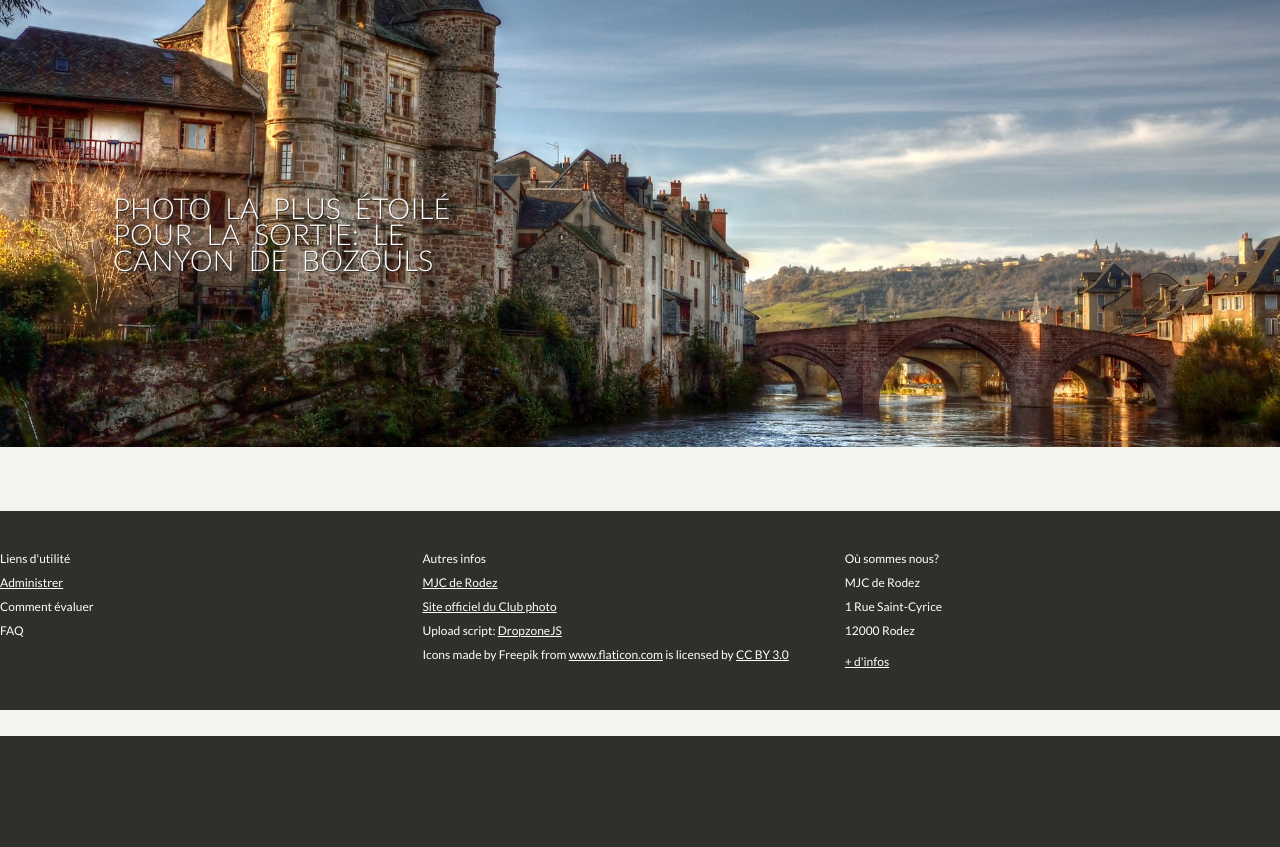
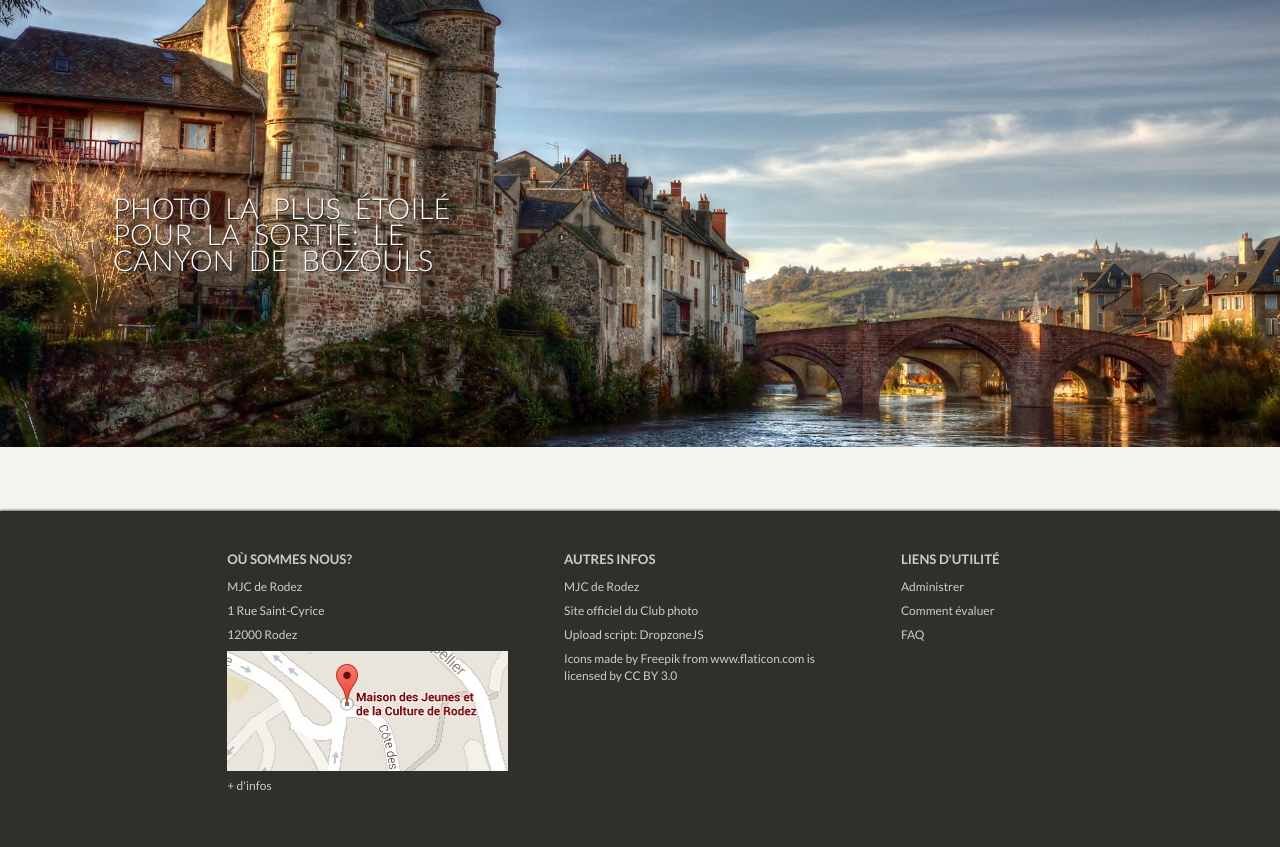
Before and after one commit to alberto2112/clubphoto, a PHP site: page / in a window 1280 px wide. Shown: the part 64-911 px from the top of the page. Before the commit the page ends 800 px from the top, so only its background shows below. Run offline with PHP 8.4, Linux system fonts and the light colour scheme.

Commit message:
Adding footer to web pages

```diff
--- a/css/base.css
+++ b/css/base.css
@@ -11,44 +11,71 @@
     background-color:#2F302C;
     color:#fff;
   }
-
+  footer{
+    color:#ccc;
+  }
   footer a{
     color:inherit;
   }
 
 /* FOOTER */
-  .footnote{
-    color:#828282;
-    padding:1em;
-    font-size:75%;
-    font-weight:400;
-    text-align: center;
-  }
+/*
+@media (max-width: 767px),
+       (min-width: 768px) {}
+*/
   footer{
     font-size:75%;
     padding:3em 0;
     line-height: 1.4em;
+    box-shadow: 0 0 3px rgba(0,0,0,1);
+/*
+    display:block;
+    width:100%;
+    position:absolute;
+    bottom:0;
+*/
   }
-  footer .onecol{
+  footer a{
+    text-decoration: none;
+  }
+  footer>div{
     width:89%;
-    margin:0 auto;
   }
   footer>div>ul{
     list-style: none;
-    margin:0;
-    padding:0;
+    margin:0 auto 1em;
+    padding:0 0 1em;
     text-align:left;
-    float:left;
-    width:33%;
+    width:220px;
+    border-bottom: 1px #555 solid;
   }
   footer li{
     padding:.3em 0;
   }
-  footer li.carte{
+  footer li.title{
+    text-transform: uppercase;
+    padding-bottom: .6em;
+    font-weight:700;
+    font-size:110%;
+  }
+  footer .carte{
     display:block;
-    width:90%;
-    height:300px;
+    height:120px;
     background:transparent url("../images/carte.jpg") no-repeat center;
+  }
+
+  @media (min-width: 992px) {
+    footer>div{
+      text-align:center;
+    }
+
+    footer>div>ul{
+      border:none;
+      width:24.63%;
+      text-align:left;
+      margin:0 2.47%;
+      float:right;
+    }
   }
 
 /* Card COLORS */
@@ -186,3 +213,6 @@
 ￼  content: ".";
   */
 }
+.noborder{
+  border:none !important;
+}
--- a/css/vote_sizes.css
+++ b/css/vote_sizes.css
@@ -32,8 +32,8 @@
     .vote-form,
     .message,
     .comments {
-      /* width:235px; */
-      width:15.35em;
+      width:235px;
+      /* width:15.35em; */
     }
 
     .photo-info li{
```
